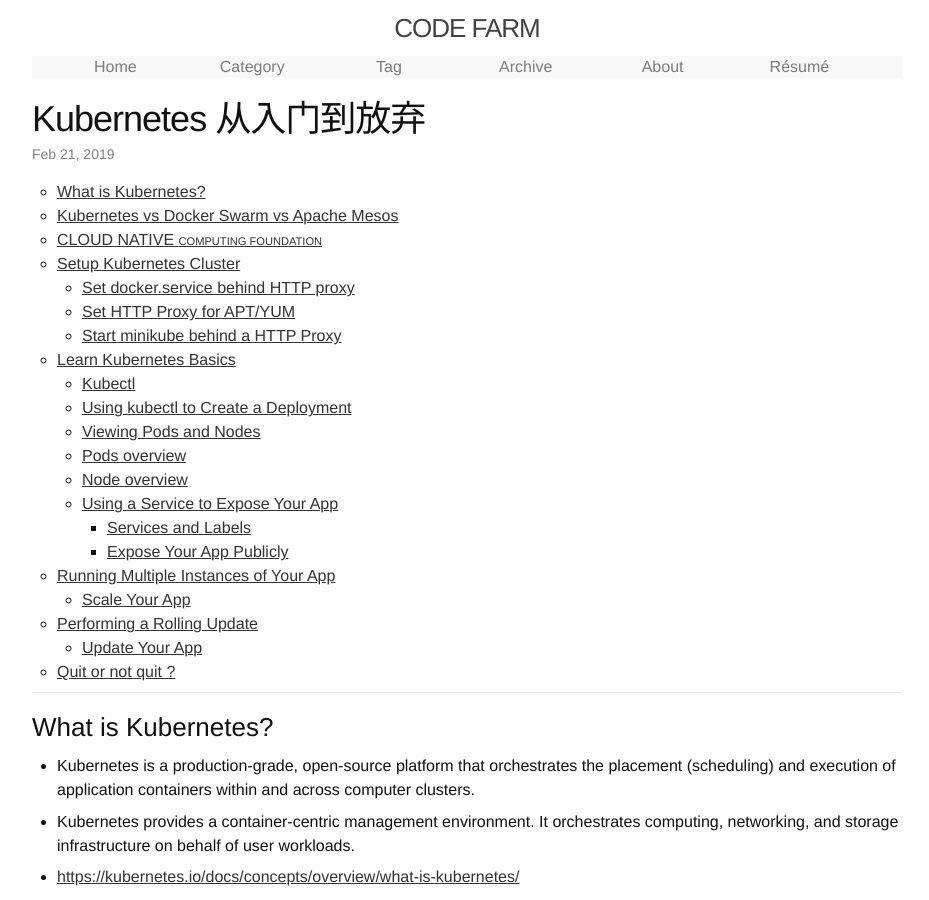
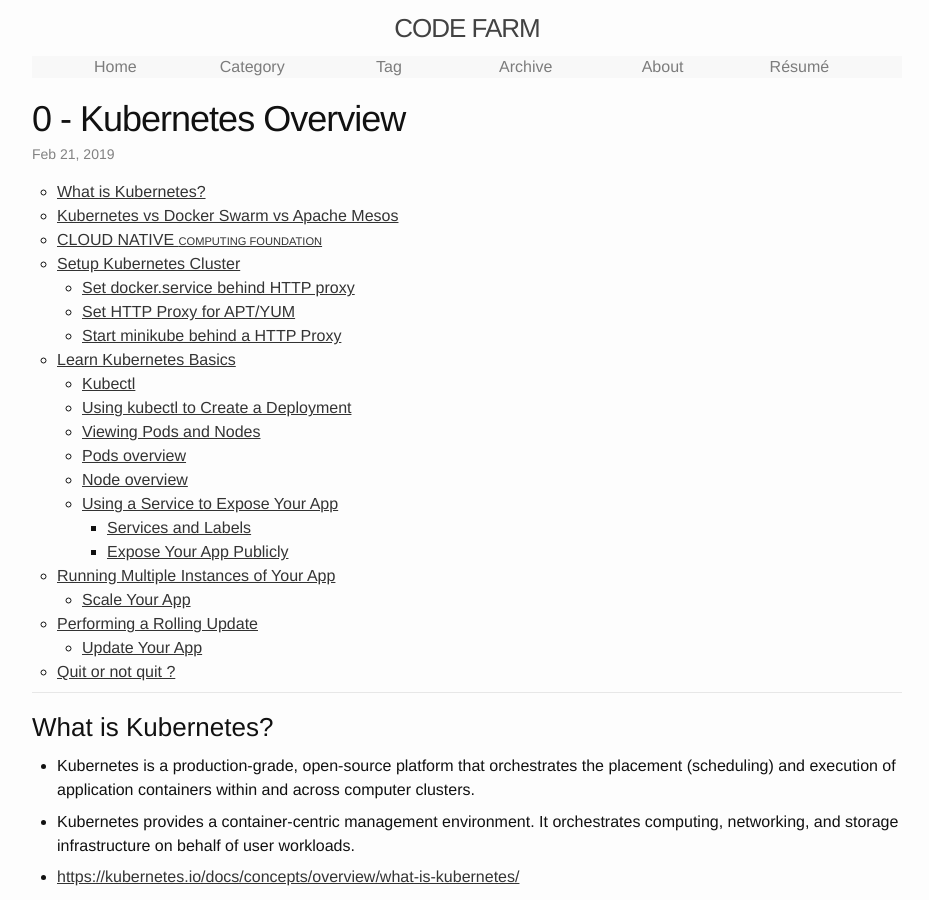
Before and after one commit to ousiax/ousiax.github.io, a Jekyll site: the page built from _posts/2019-02-21-kubernetes-crash-course-0.md, in a window 1280 px wide and 900 px high. Shown: the whole window, without its empty margins (173-1102 px from the left). Built offline with Jekyll 4.4.1, drawn with Linux system fonts in a browser that asks for light colours.

Commit message:
Rename 2019-02-21-kubernetes-crash-course.md -> 2019-02-21-kubernetes-crash-course-0.md

```diff
--- a/_posts/2019-02-21-kubernetes-crash-course.md
+++ b/_posts/2019-02-21-kubernetes-crash-course-0.md
@@ -1,6 +1,6 @@
 ---
 layout: post
-title: Kubernetes 从入门到放弃
+title: 0 - Kubernetes Overview
 date: 2019-02-21 17:55:05 +0800
 categories: ['Kubernetes']
 tags: ['Kubernetes']
```
